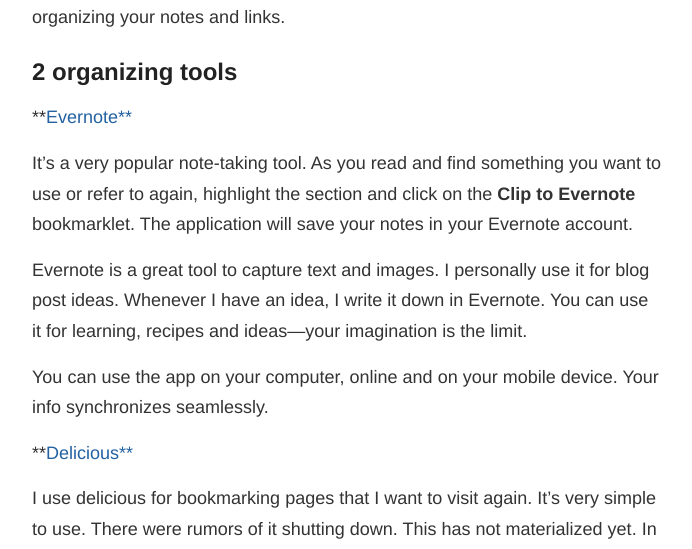
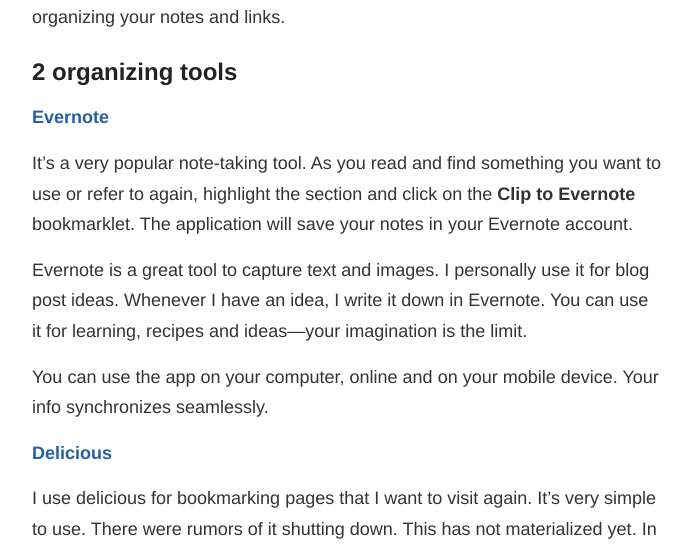
Before and after one commit to onewithnow/onewithnow.github.io, a Jekyll site: the page built from _posts/2011-06-08-3-simple-tools-to-optimize-online-reading.md, in a window 1280 px wide and 900 px high, scrolled down 2193 px. Shown: the part 153-702 px from the top of the window, without its empty margins (293-985 px from the left). Built offline with Jekyll 4.4.1, drawn with Linux system fonts in a browser that asks for light colours; Markdown is read by kramdown in place of the engine named in the settings; some of the changed text lies outside the part shown.

Commit message:
link formatting

```diff
--- a/_posts/2011-06-08-3-simple-tools-to-optimize-online-reading.md
+++ b/_posts/2011-06-08-3-simple-tools-to-optimize-online-reading.md
@@ -50,7 +50,7 @@
 
 ## 2 organizing tools
 
-**[Evernote**](http://evernote.com/)
+**[Evernote](http://evernote.com/)**
 
 It’s a very popular note-taking tool. As you read and find something you want to use or refer to again, highlight the section and click on the **Clip to Evernote** bookmarklet. The application will save your notes in your Evernote account.
 
@@ -58,7 +58,7 @@
 
 You can use the app on your computer, online and on your mobile device. Your info synchronizes seamlessly.
 
-**[Delicious**](http://www.delicious.com/)
+**[Delicious](http://www.delicious.com/)**
 
 I use delicious for bookmarking pages that I want to visit again. It’s very simple to use. There were rumors of it shutting down. This has not materialized yet. In case the service gets discontinued, you can always export your bookmarks to another service.
 
@@ -100,6 +100,6 @@
 
 _Reading is one of the simplest and most pleasurable experiences in life. To enjoy your reading, make it personal. Try the tools above; use what works for you and let the rest go._
 
-Happy reading! _
+Happy reading!
 
 ##### [Photo credit](http://www.flickr.com/photos/spree2010/4930764896/)
```
